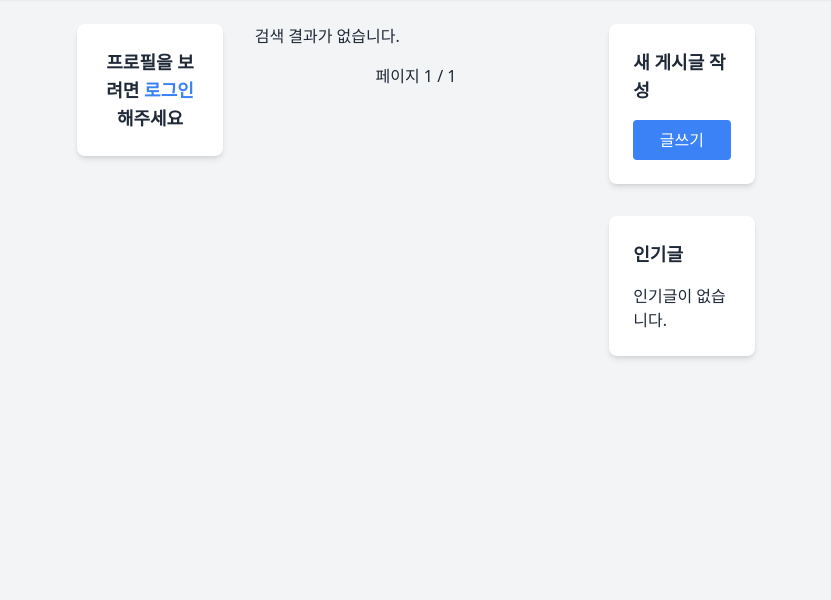
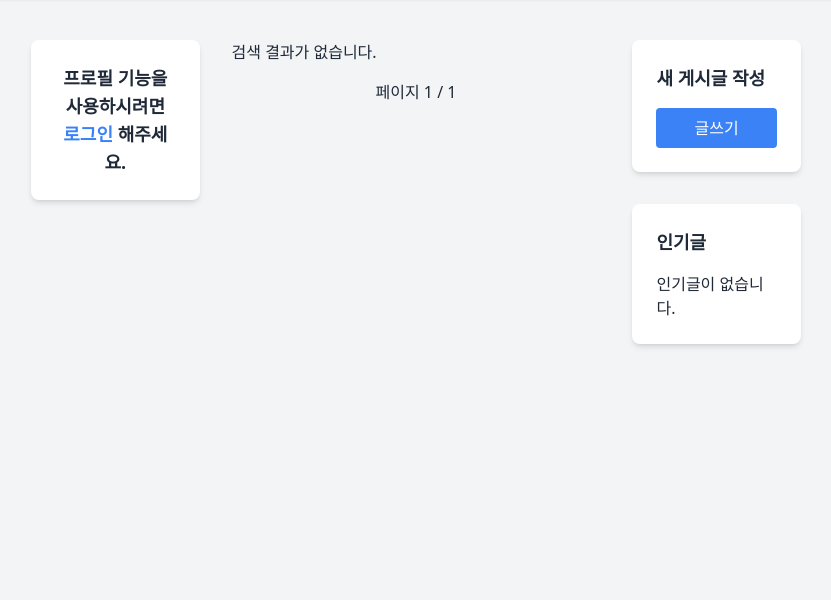
Before and after one commit to lwj0712/DjangoBlog, a Django app: page /blog/ in a window 1280 px wide. Shown: the part 112-712 px from the top of the page, without its empty margins (224-1055 px from the left). Run offline with Django 5.2, Linux system fonts and the light colour scheme; data that the repository does not hold is empty; some libraries are stand-ins or nearby versions.

Commit message:
💄 Update CSS

```diff
--- a/myblog/templates/accounts/profile_edit.html
+++ b/myblog/templates/accounts/profile_edit.html
@@ -8,5 +8,5 @@
         {{form | crispy}}
         <button type="submit">적용</button>
     </form>
-    <a href="{% url 'main_page' %}">홈으로</a>
+    <a href="{% url 'main_page' %}">이전으로</a>
 {% endblock content %}
--- a/myblog/templates/base.html
+++ b/myblog/templates/base.html
@@ -32,7 +32,7 @@
               </li>
             {% else %}
               <li>
-                <a href="{% url 'accounts:login' %}" class="text-sm bg-blue-500 text-white px-4 py-2 rounded-full hover:bg-red-600 transition duration-300">로그인</a>
+                <a href="{% url 'accounts:login' %}" class="text-sm bg-blue-500 text-white px-4 py-2 rounded-full hover:bg-blue-600 transition duration-300">로그인</a>
               </li>
               <li>
                 <a href="{% url 'accounts:register' %}" class="text-sm text-blue-500 hover:text-blue-700">회원가입</a>
--- a/myblog/templates/blog/post_form.html
+++ b/myblog/templates/blog/post_form.html
@@ -1,15 +1,15 @@
 {% extends 'base.html' %}
 {% load crispy_forms_tags %}
 {% block content %}
-<div class="container mx-auto px-4 py-8">
-    <div class="max-w-2xl mx-auto bg-white rounded-lg shadow-md overflow-hidden">
+<div class="container mx-auto px-4 py-4" style="width: 800px;">
+    <div class="max-w-5xl mx-auto bg-white rounded-lg shadow-lg overflow-hidden">
         <div class="p-6">
             <h1 class="text-2xl font-bold mb-6">{% if form.instance.pk %}게시글 수정{% else %}새 게시글 작성{% endif %}</h1>
             <form method="post" enctype="multipart/form-data">
                 {% csrf_token %}
                 {{ form|crispy }}
                 <div class="mt-6 flex justify-between items-center">
-                    <a href="{% url 'blog:post_list' %}" class="text-blue-500 hover:underline">목록으로 돌아가기</a>
+                    <a href="{% url 'blog:post_list' %}" class="text-blue-500 hover:underline">이전으로</a>
                     <button type="submit" class="bg-blue-500 text-white px-6 py-2 rounded hover:bg-blue-600 transition duration-300">완료</button>
                 </div>
             </form>
--- a/myblog/templates/blog/post_list.html
+++ b/myblog/templates/blog/post_list.html
@@ -7,7 +7,7 @@
 <div class="container mx-auto px-4">
     <div class="flex flex-wrap -mx-4">
         <!-- 프로필 섹션 (좌측) -->
-        <div class="w-full md:w-1/4 px-4 mb-8">
+        <div class="w-full md:w-1/4 px-4 py-4 mb-8">
             <div class="bg-white p-6 rounded-lg shadow-md">
                 {% if is_authenticated %}
                     <h3 class="text-lg font-bold text-center mb-4">내 프로필</h3>
@@ -28,13 +28,13 @@
                         <a href="{% url 'accounts:password_change' %}" class="block text-center bg-green-500 text-white py-2 px-4 rounded hover:bg-green-600 transition duration-300">보안</a>
                     </div>
                 {% else %}
-                    <h3 class="text-lg font-bold text-center">프로필을 보려면 <a href="{% url 'accounts:login' %}" class="text-blue-500 hover:underline">로그인</a> 해주세요</h3>
+                    <h3 class="text-lg font-bold text-center">프로필 기능을 사용하시려면 <a href="{% url 'accounts:login' %}" class="text-blue-500 hover:underline">로그인</a> 해주세요.</h3>
                 {% endif %}
             </div>
         </div>
 
         <!-- 게시글 리스트 섹션 (중앙) -->
-        <div class="w-full md:w-1/2 px-4 mb-8">
+        <div class="w-full md:w-1/2 px-4 py-4 mb-8">
             {% for post in posts %}
                 <a href="{% url 'blog:post_detail' post.pk %}" class="block mb-6 bg-white p-4 rounded-lg shadow flex hover:bg-gray-100">
                     <div class="w-1/3 pr-4">
@@ -72,7 +72,7 @@
         </div>
 
         <!-- 우측 사이드바 (새 게시글 작성 + 인기 포스트) -->
-        <div class="w-full md:w-1/4 px-4 mb-8">
+        <div class="w-full md:w-1/4 px-4 py-4 mb-8">
             <!-- 새 게시글 작성 링크 -->
             <div class="bg-white p-6 rounded-lg shadow-md mb-8">
                 <h3 class="text-lg font-bold mb-4">새 게시글 작성</h3>
--- a/myblog/templates/main_page.html
+++ b/myblog/templates/main_page.html
@@ -8,9 +8,6 @@
         <h2 class="text-4xl font-bold text-gray-900 mb-6 text-center">Welcome to MyBlog!</h2>
 
         <!-- 입장하기 -->
-        <a href="{% url 'blog:post_list' %}" class="relative inline-block px-20 py-3 text-lg font-semibold text-white bg-blue-500 rounded-lg hover:bg-blue-600">
-            <span class="absolute inset-0 bg-blue-600 rounded-lg transform scale-0 transition-transform"></span>
-            <span class="relative">입장하기</span>
-        </a>
+        <a href="{% url 'blog:post_list' %}" class="relative inline-block px-20 py-3 text-lg font-semibold text-white bg-blue-500 rounded-lg hover:bg-blue-600 transition duration-300">입장하기</a>
     </div>
 {% endblock %}
```
